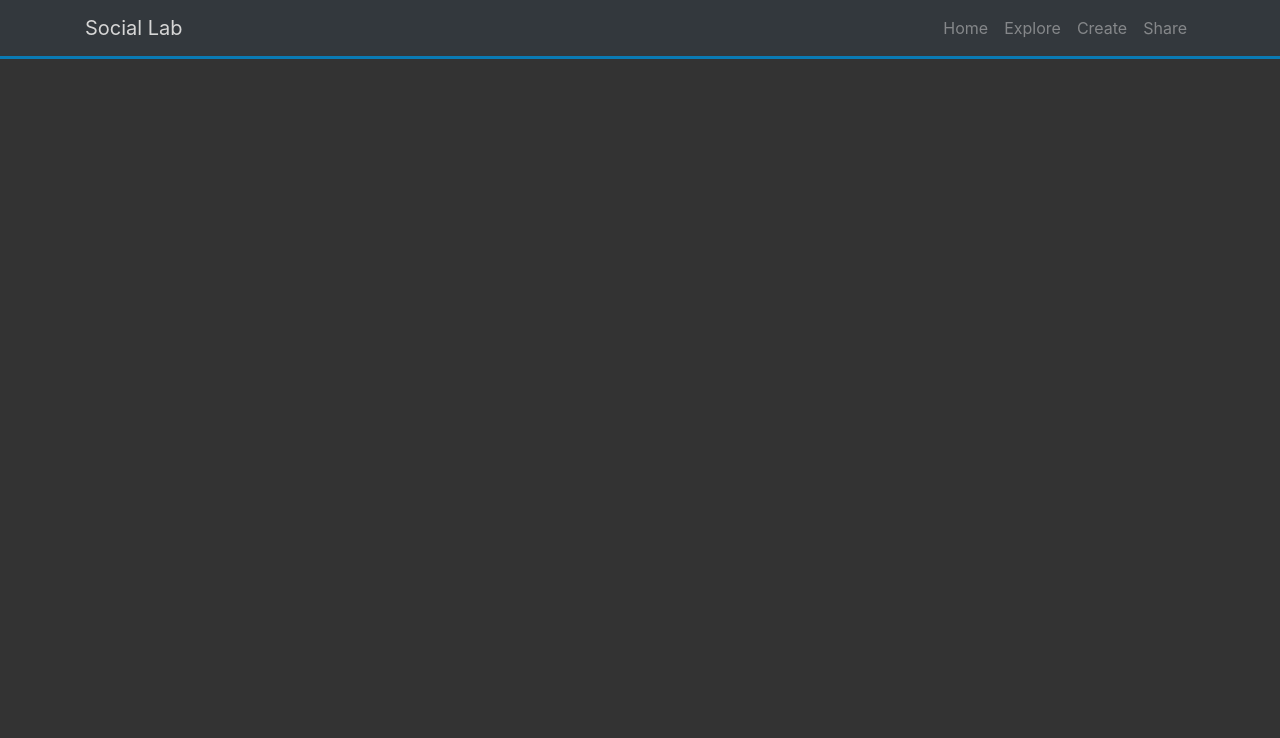
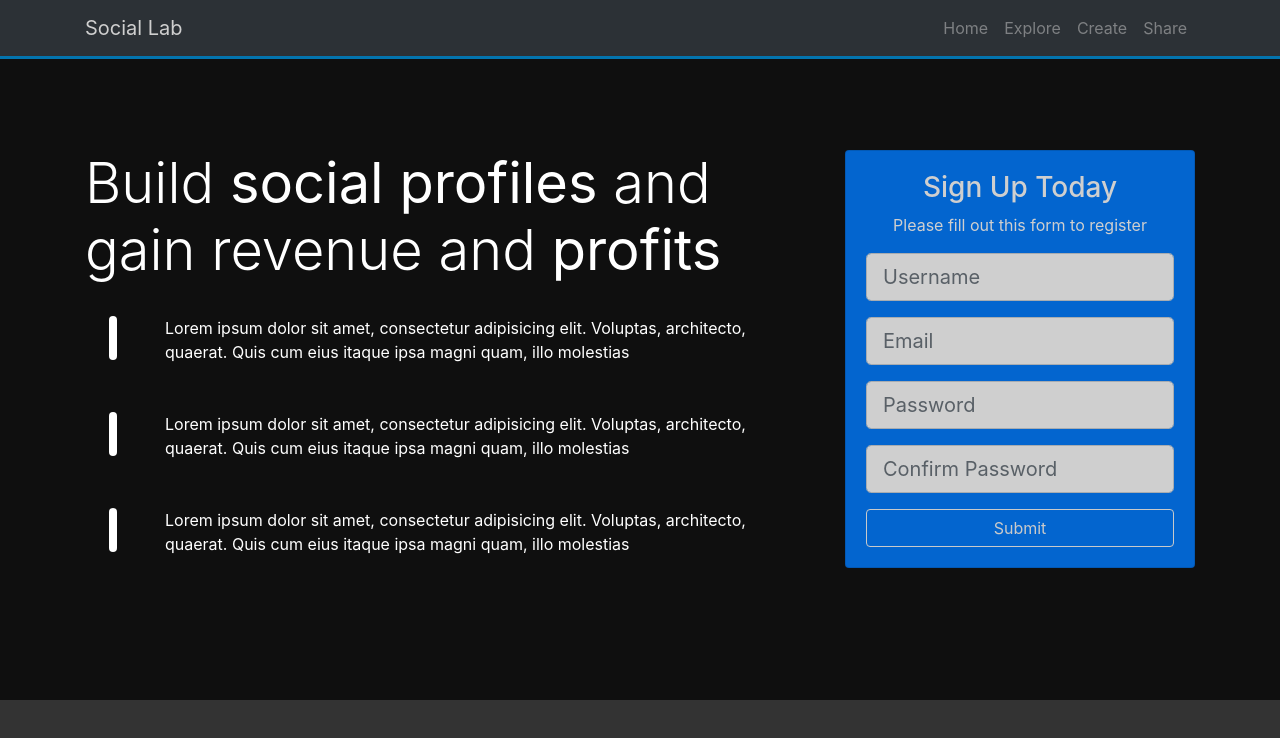
Before and after one commit to RonanMacF/Bootstrap-Projects, a plain HTML site: page SocialLab/index.html in a window 1280 px wide. Drawn offline with nearby package versions, Linux system fonts and the light colour scheme.

Commit message:
Main part of the header complete

```diff
--- a/SocialLab/css/style.css
+++ b/SocialLab/css/style.css
@@ -23,7 +23,7 @@ body {
   min-height: 700px;
 }
 #home-section .dark-overlay {
-  background-color: rgba(0, 0, 0, 0.7);
+  background-color: var(--dark-overlay);
   position: absolute;
   top: 0;
   left: 0;
@@ -37,9 +37,9 @@ body {
   opacity: 0.8;
 }
 #home-section .fa {
-  color: #008ed6;
-  background: #fff;
+  color: var(--primary-color);
+  background: var(--font-color);
   padding: 4px;
   border-radius: 5px;
-  font-size: 30px;
+  font-size: var(--font-size);
 }
--- a/SocialLab/index.html
+++ b/SocialLab/index.html
@@ -44,6 +44,75 @@
     </div>
   </nav>
 
+  <!-- HOME SECTION -->
+  <header id="home-section">
+    <div class="dark-overlay">
+      <div class="home-inner">
+        <div class="container">
+          <div class="row">
+            <div class="col-lg-8 d-none d-lg-block">
+              <h1 class="display-4">Build
+                <strong>social profiles</strong> and gain revenue and
+                <strong>profits</strong>
+              </h1>
+              <div class="d-flex flex-row">
+                <div class="p-4 align-self-start">
+                  <i class="fa fa-check"></i>
+                </div>
+                <div class="p-4 align-self-end">
+                  Lorem ipsum dolor sit amet, consectetur adipisicing elit. Voluptas, architecto, quaerat. Quis cum eius itaque ipsa magni
+                  quam, illo molestias
+                </div>
+              </div>
+
+              <div class="d-flex flex-row">
+                <div class="p-4 align-self-start">
+                  <i class="fa fa-check"></i>
+                </div>
+                <div class="p-4 align-self-end">
+                  Lorem ipsum dolor sit amet, consectetur adipisicing elit. Voluptas, architecto, quaerat. Quis cum eius itaque ipsa magni
+                  quam, illo molestias
+                </div>
+              </div>
+
+              <div class="d-flex flex-row">
+                <div class="p-4 align-self-start">
+                  <i class="fa fa-check"></i>
+                </div>
+                <div class="p-4 align-self-end">
+                  Lorem ipsum dolor sit amet, consectetur adipisicing elit. Voluptas, architecto, quaerat. Quis cum eius itaque ipsa magni
+                  quam, illo molestias
+                </div>
+              </div>
+            </div>
+            <div class="col-lg-4">
+              <div class="card bg-primary text-center card-form">
+                <div class="card-body">
+                  <h3>Sign Up Today</h3>
+                  <p>Please fill out this form to register</p>
+                  <form>
+                    <div class="form-group">
+                      <input type="text" class="form-control form-control-lg" placeholder="Username">
+                    </div>
+                    <div class="form-group">
+                      <input type="email" class="form-control form-control-lg" placeholder="Email">
+                    </div>
+                    <div class="form-group">
+                      <input type="password" class="form-control form-control-lg" placeholder="Password">
+                    </div>
+                    <div class="form-group">
+                      <input type="password" class="form-control form-control-lg" placeholder="Confirm Password">
+                    </div>
+                    <input type="submit" class="btn btn-outline-light btn-block">
+                  </form>
+                </div>
+              </div>
+            </div>
+          </div>
+        </div>
+      </div>
+    </div>
+  </header>
 
 
   <script src="https://code.jquery.com/jquery-3.2.1.slim.min.js" integrity="sha384-KJ3o2DKtIkvYIK3UENzmM7KCkRr/rE9/Qpg6aAZGJwFDMVNA/GpGFF93hXpG5KkN"
```
